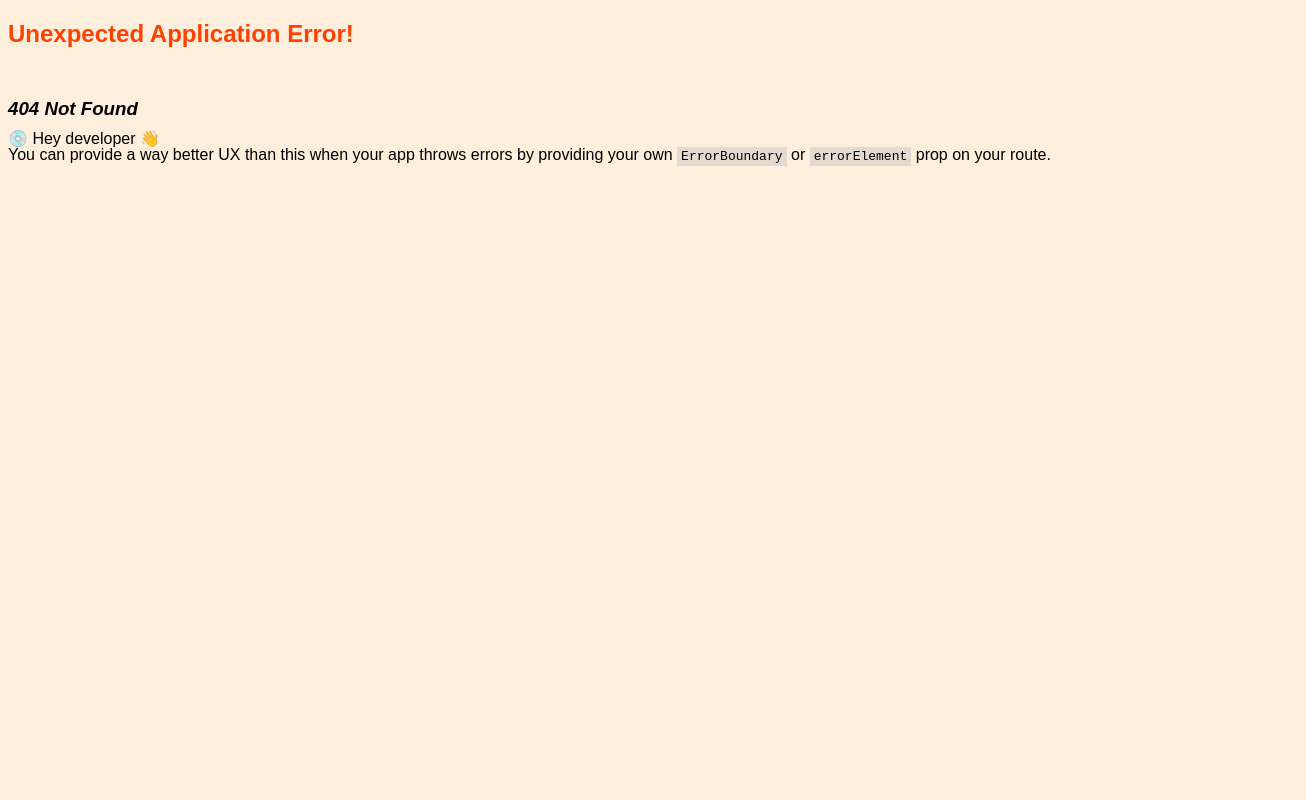
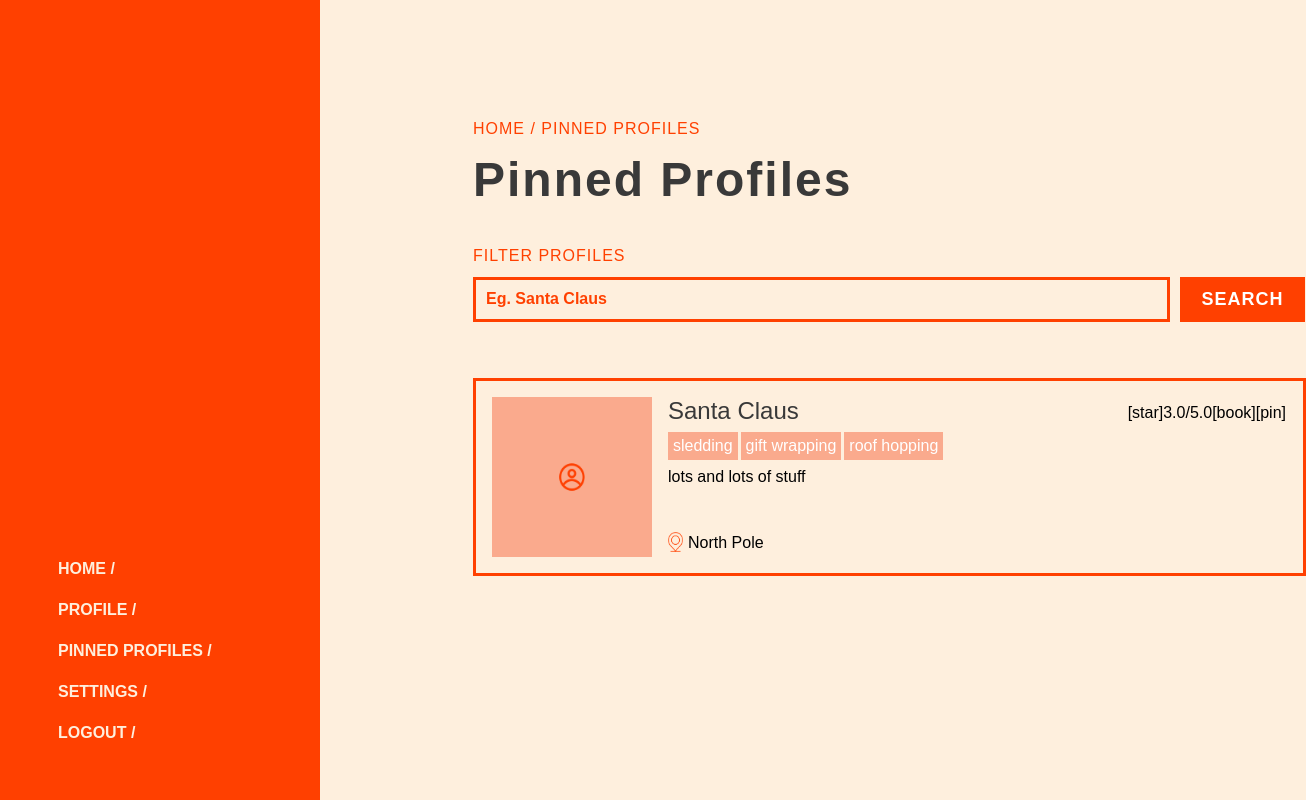
Before and after one commit to Your-Missing-Semester/permuto, a React (Create React App) app in the folder frontend/: page /pinned-profiles in a window 1280 px wide. Before the commit this address had no page. Shown: the whole page, 1306 px wide, since content can reach past the window. Built offline with nearby package versions, Linux system fonts and the light colour scheme.

Commit message:
general layout

```diff
--- a/frontend/src/App.js
+++ b/frontend/src/App.js
@@ -7,6 +7,7 @@ import ChangeUsername from './components/ChangeUsername/changeusername';
 import NavBar from './components/HomePage/NavBar/navBar';
 import ResetPassword from './components/ResetPassword/resetpassword';
 import Home from './pages/HomePage/homePage';
+import PinnedProfiles from './pages/PinnedProfiles/pinnedProfiles';
 import { createBrowserRouter, RouterProvider } from 'react-router-dom';
 
 const router = createBrowserRouter([
@@ -42,6 +43,10 @@ const router = createBrowserRouter([
   {
     path: "/home",
     element: <Home />,
+  },
+  {
+    path: "/pinned-profiles",
+    element: <PinnedProfiles />,
   }
 ]);
 
--- a/frontend/src/components/HomePage/NavBar/navBar.jsx
+++ b/frontend/src/components/HomePage/NavBar/navBar.jsx
@@ -10,7 +10,7 @@ function NavBar() {
                         {/* links need to be updated */}
                         <li><Link className={styles["link-styles"]} to="/home">HOME /</Link></li>
                         <li><Link className={styles["link-styles"]}to="/profile">PROFILE /</Link></li>
-                        <li><Link className={styles["link-styles"]}to="/favourites">FAVOURITES /</Link></li>
+                        <li><Link className={styles["link-styles"]}to="/pinned-profiles">PINNED PROFILES /</Link></li>
                         <li><Link className={styles["link-styles"]}to="/settings">SETTINGS /</Link></li>
                         <li><Link className={styles["link-styles"]} to ="/logout">LOGOUT /</Link></li>
                     </ul>
--- /dev/null
+++ b/frontend/src/components/PinnedProfiles/pinnedProfileBody.jsx
@@ -0,0 +1,32 @@
+import React from 'react';
+import styles from '../HomePage/Body/homePageBody.module.css'
+// frontend/src/components/HomePage/Body/homePageBody.module.css
+function PinnedProfileBody () {
+    const [searchInfo, setSearchInfo] = React.useState('');
+
+    const handleSubmit = (e) => {
+        e.preventDefault()
+    }
+
+    return (
+        <div className={styles["body-grid"]}>
+            <p className={styles["home-heading"]}>HOME / PINNED PROFILES</p>
+            <h1 className={styles["body-heading"]}>Pinned Profiles</h1>
+            <p className={styles["search-bar-heading"]}>FILTER PROFILES</p>
+            <div className={styles["search"]}>
+                <input
+                type="text"
+                placeholder='Eg. Santa Claus'
+                value={searchInfo}
+                onChange={(e) => setSearchInfo(e.target.value)}
+                />
+
+                <button
+                className={styles["search-button"]}
+                onClick={handleSubmit}>SEARCH</button>
+            </div>
+        </div>
+    )
+}
+
+export default PinnedProfileBody;
--- /dev/null
+++ b/frontend/src/pages/PinnedProfiles/pinnedProfiles.jsx
@@ -0,0 +1,25 @@
+import NavBar from '../../components/HomePage/NavBar/navBar';
+import PinnedProfileBody from '../../components/PinnedProfiles/pinnedProfileBody';
+import UserProfile from '../../components/HomePage/Profiles/profiles';
+
+function PinnedProfiles() {
+    const dummyUser = {
+        firstName: "Santa",
+        lastName: "Claus",
+        profilePage: "/profile",
+        rating: "3.0",
+        bio: "lots and lots of stuff",
+        location: "North Pole",
+        skills: ["sledding", "gift wrapping", "roof hopping"]
+    }
+
+    return (
+        <div>
+            <NavBar />
+            <PinnedProfileBody />
+            <UserProfile user={dummyUser}/>
+        </div>
+    );
+}
+
+export default PinnedProfiles;
```
